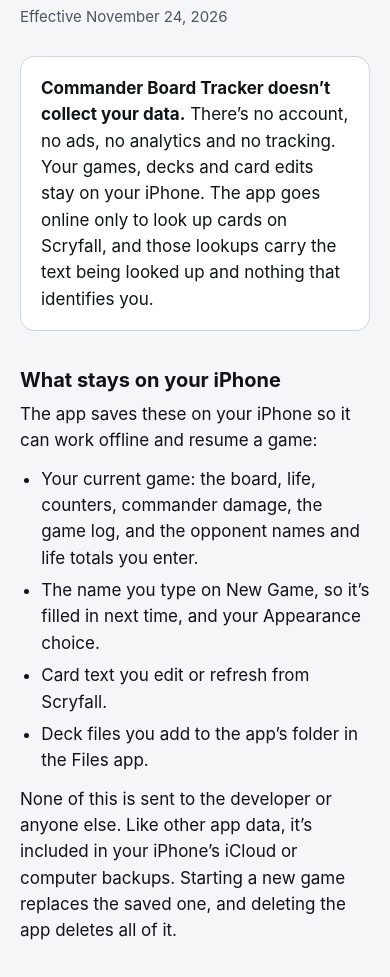
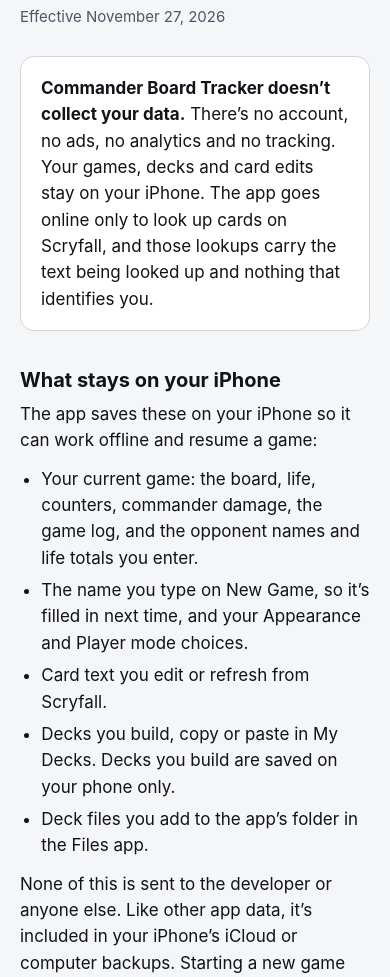
Before and after one commit to tbiggs45/commander-board-tracker-site, a plain HTML site: page privacy/index.html in a window 390 px wide. Shown: the part 108-1085 px from the top of the page. Drawn offline with Linux system fonts and the light colour scheme.

Commit message:
Privacy policy: decks built in My Decks stay on the phone; pasted lists look up card names on Scryfall
Effective November 27, 2026. Adds the Player mode setting to what's saved, decks
you build, copy or paste (saved on the phone only, removed with Delete Deck),
sharing a deck's list through the share sheet, and the Scryfall lookup for
pasted deck lists (card names the app doesn't already have). No new host.

```diff
--- a/privacy/index.html
+++ b/privacy/index.html
@@ -72,7 +72,7 @@
 <main>
   <p class="app">Commander Board Tracker</p>
   <h1>Privacy Policy</h1>
-  <p class="date">Effective November 24, 2026</p>
+  <p class="date">Effective November 27, 2026</p>
 
   <section class="summary" aria-label="Summary">
     <p><strong>Commander Board Tracker doesn’t collect your data.</strong> There’s no account, no ads,
@@ -86,19 +86,23 @@
   <ul>
     <li>Your current game: the board, life, counters, commander damage, the game log, and the
       opponent names and life totals you enter.</li>
-    <li>The name you type on New Game, so it’s filled in next time, and your Appearance choice.</li>
+    <li>The name you type on New Game, so it’s filled in next time, and your Appearance and Player
+      mode choices.</li>
     <li>Card text you edit or refresh from Scryfall.</li>
+    <li>Decks you build, copy or paste in My Decks. Decks you build are saved on your phone only.</li>
     <li>Deck files you add to the app’s folder in the Files app.</li>
   </ul>
   <p>None of this is sent to the developer or anyone else. Like other app data, it’s included in your
-  iPhone’s iCloud or computer backups. Starting a new game replaces the saved one, and deleting the
-  app deletes all of it.</p>
+  iPhone’s iCloud or computer backups. Starting a new game replaces the saved one, Delete Deck
+  removes a deck you built, and deleting the app deletes all of it. If you tap Share on a deck, its
+  card list goes to the iOS share sheet and only to where you choose to send it.</p>
 
   <h2>What goes to Scryfall</h2>
   <p><a href="https://scryfall.com">Scryfall</a> is a free Magic: The Gathering card database. It
   isn’t run by the developer of this app. The app contacts Scryfall only to:</p>
   <ul>
-    <li>search for a card you’re adding, sending what you typed;</li>
+    <li>search for a card you’re adding to the game or to a deck, sending what you typed;</li>
+    <li>read a deck list you paste, sending the names of the cards the app doesn’t already have;</li>
     <li>show a card’s image or refresh its text, sending the card’s name (images then load from
       Scryfall’s image servers);</li>
     <li>identify a card from a photo, sending the text read from the top of the photo, which is
```
